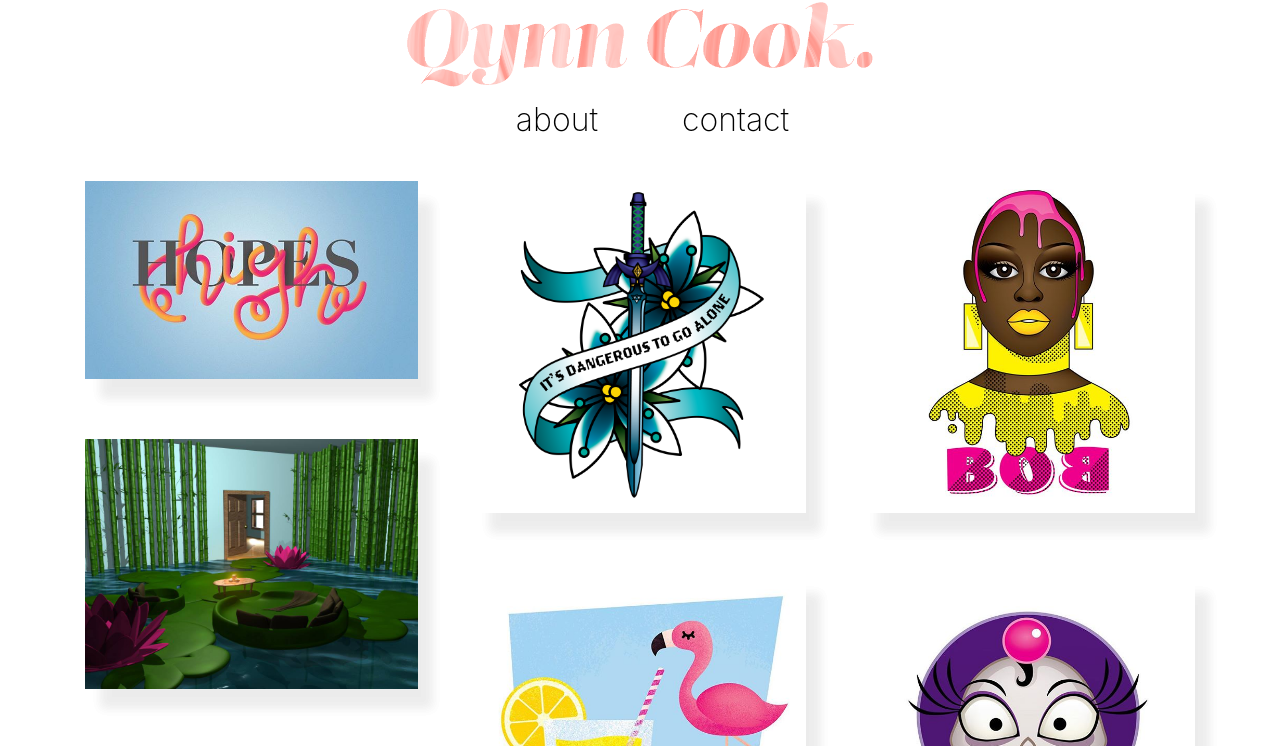
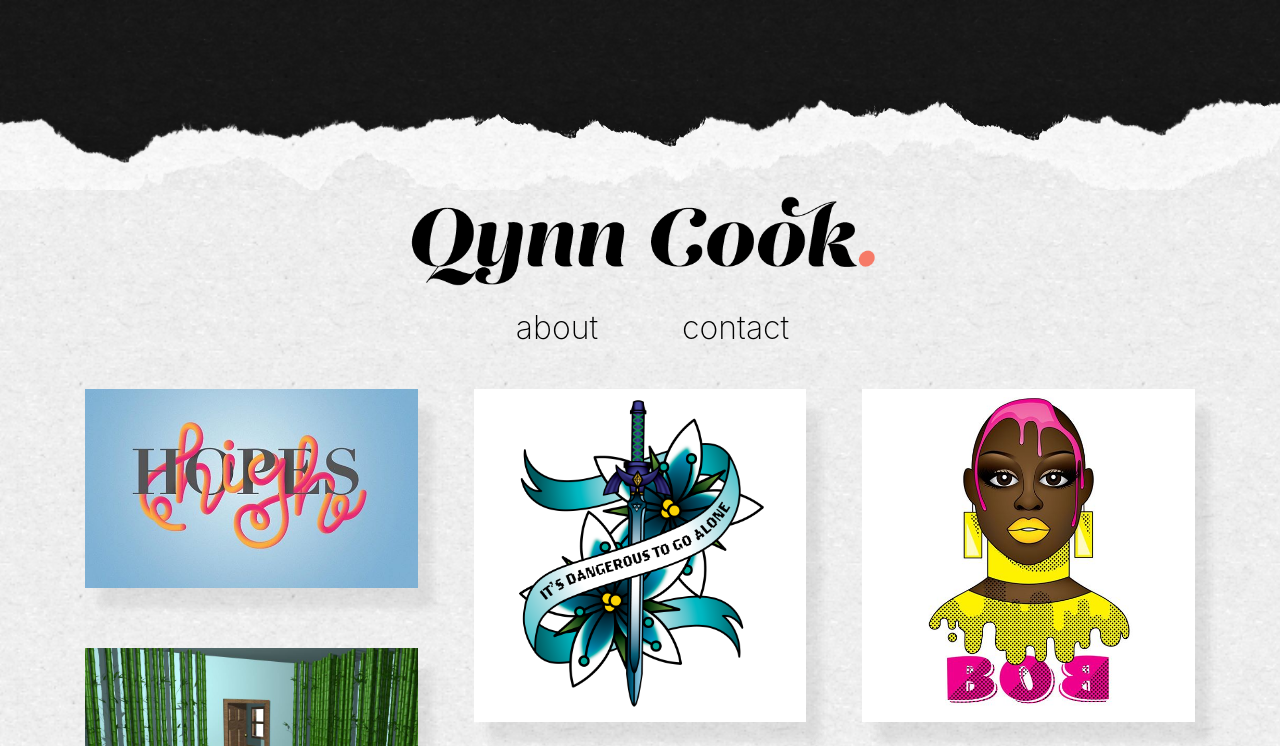
Before and after one commit to qynnderella/homepage, a plain HTML site: page index.html in a window 1280 px wide. Shown: the top 746 px of the page. Drawn offline with nearby package versions, Linux system fonts and the light colour scheme.

Commit message:
Redesign

```diff
--- a/index.html
+++ b/index.html
@@ -19,12 +19,15 @@
     <title>Qynn Cook</title>
   </head>
   <body>
+    <div class = "bodyHead">
+    </div>
+    <div class = "bodyMain">
 
       <div class = "main">
 
         <div class="nav">
 
-       <h1 class="active"><a href="index.html"><img src = "swirlqynn.png"></a></h1>
+         <h1 class="active"><a href="index.html"><img src = "assets/nameplate.png"></a></h1>
 
          <div class="container">
            <div class="row">
@@ -143,6 +146,9 @@
 
 
       </div>
+    </div>
+    <div class = "bodyFoot">
+    </div>
 
 
   </body>
```
Lines whose indentation alone changed are shown as unchanged.
